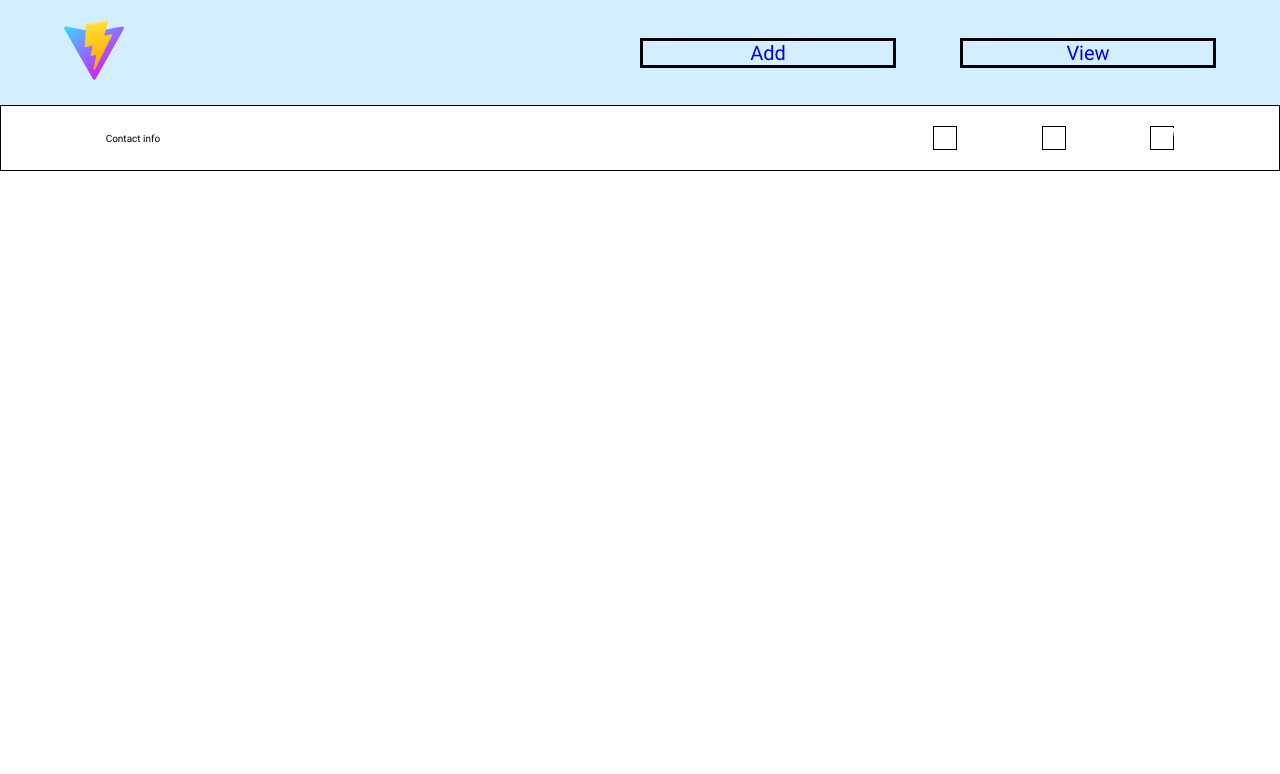
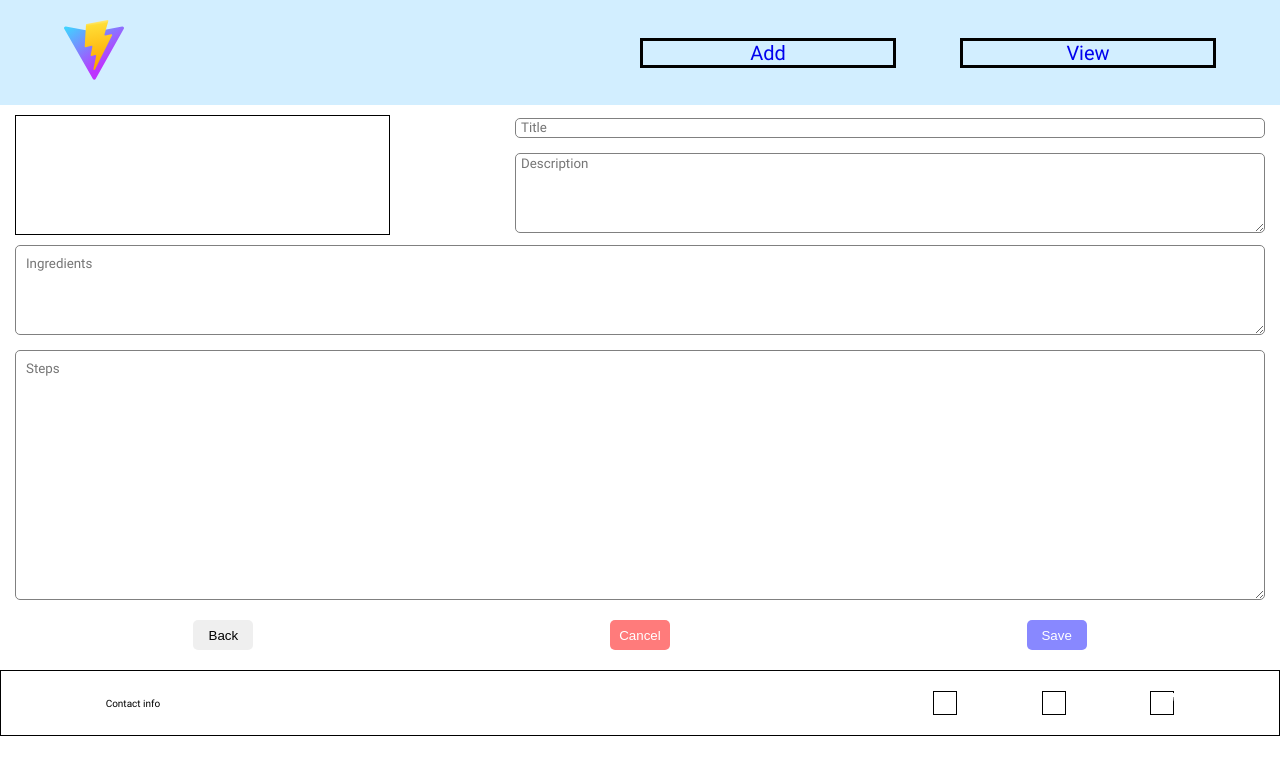
Before and after one commit to tanyakhemani/kitchen-konnect, a React (Vite) app: page /add in a window 1280 px wide. Shown: the top 774 px of the page. Built offline with nearby package versions, Linux system fonts and the light colour scheme.

Commit message:
add addRecipe component

```diff
--- a/src/App.jsx
+++ b/src/App.jsx
@@ -4,6 +4,7 @@ import Footer from './components/Footer/Footer'
 import Header from './components/Header/Header'
 import { BrowserRouter, Route, Routes } from 'react-router-dom'
 import Home from './pages/Home/Home'
+import AddRecipe from './pages/AddRecipe/AddRecipe'
 
 function App() {
   const [count, setCount] = useState(0)
@@ -14,6 +15,7 @@ function App() {
         <Header />
           <Routes>
             <Route path='/' element={<Home />} />
+            <Route path='/add' element={<AddRecipe />} />
           </Routes>
         <Footer />
       </BrowserRouter>
--- /dev/null
+++ b/src/components/RecipeDetails/RecipeDetails.jsx
@@ -0,0 +1,39 @@
+import { Link } from "react-router-dom";
+import "./RecipeDetails.scss";
+
+const RecipeDetails = () => {
+
+    return(
+        <>
+        <section className="addRecipe">
+            <div className="addRecipe__detailsBox">
+                <div className="addRecipe__imageBox">
+                    <img className="addRecipe__image" src="" alt="" />
+                </div>
+                <div className="addRecipe__details">
+                    <input className="addRecipe__title" type="text" placeholder="Title" />
+                    <textarea className="addRecipe__description" type="text" placeholder="Description" />
+                </div>
+            </div>
+            <div className="addRecipe__wrapper">
+                <textarea className="addRecipe__textarea ingredients" placeholder="Ingredients" />
+                <textarea className="addRecipe__textarea" placeholder="Steps" />
+            </div>
+            <div className="addRecipe__buttons">
+                <Link className="addRecipe__buttonBox" to={"/back"} >
+                    <button className="addRecipe__button">Back</button>
+                </Link>
+
+                <Link className="addRecipe__buttonBox" to={"/add"} >
+                    <button className="addRecipe__button cancelbtn">Cancel</button>
+                </Link>
+
+                <Link className="addRecipe__buttonBox" to={""}>
+                    <button className="addRecipe__button savebtn">Save</button>
+                </Link>
+            </div>
+        </section>
+        </>
+    )
+}
+export default RecipeDetails;
--- /dev/null
+++ b/src/components/RecipeDetails/RecipeDetails.scss
@@ -0,0 +1,89 @@
+@use "../../styles/partials/fonts" as *;
+@use "../../styles/partials/global" as *;
+@use "../../styles/partials/variables" as *;
+@use "../../styles/partials/mixins" as *;
+
+.addRecipe{
+    padding: 0 1.5rem;
+
+    &__detailsBox{
+        display: flex;
+        justify-content: space-between;
+        align-items: center;
+        padding: 1rem 0;
+    }
+
+    &__imageBox{
+        width:30%;
+        height: 12rem;
+        border: 1px solid black;
+    }
+
+    &__details{
+        display: flex;
+        flex-direction: column;
+        gap: 1.5rem;
+        width: 60%;
+        height: 100%;
+    }
+
+    &__title{
+        font-family: $font-regular;
+        height: 2rem;
+        padding-left: 0.5rem;
+        @include secondary-border;
+    }
+
+    &__description{
+        font-family: $font-regular;
+        height: 8rem;
+        padding-left: 0.5rem;
+        @include secondary-border;
+    }
+
+    &__wrapper{
+        display: flex;
+        flex-direction: column;
+        gap: 1.5rem;
+    }
+
+    &__textarea{
+        font-family: $font-regular;
+        width: 100%;
+        height: 25rem;
+        padding: 1rem;
+        @include secondary-border;
+    }
+
+    &__buttons{
+        padding: 2rem 0;
+        display: flex;
+        justify-content: space-around;
+        width: 100%;
+    }
+
+    &__button{
+        height: 3rem;
+        width: 6rem;
+        border-radius: 0.5rem;
+        border: unset;
+        cursor: pointer;
+
+        &:hover{
+            background-color: lightgray;
+        }
+    }
+
+    .ingredients{
+       height: 9rem;
+    }
+
+    .cancelbtn{
+      @include cancelbtn;
+    }
+
+    .savebtn{
+        @include savebtn;
+    }
+
+}
--- a/src/pages/AddRecipe/AddRecipe.jsx
+++ b/src/pages/AddRecipe/AddRecipe.jsx
@@ -0,0 +1,10 @@
+import RecipeDetails from "../../components/RecipeDetails/RecipeDetails";
+
+const AddRecipe = () => {
+    return(
+        <>
+            <RecipeDetails />
+        </>
+    )
+}
+export default AddRecipe;
--- a/src/styles/partials/_mixins.scss
+++ b/src/styles/partials/_mixins.scss
@@ -11,3 +11,26 @@
         @content;
     }
 }
+
+@mixin secondary-border{
+    border-radius: 0.5rem;
+    border: 1px solid grey;
+}
+
+@mixin cancelbtn{
+    background-color: rgb(255, 123, 123);
+    color: white;
+
+    &:hover{
+        background-color: red;
+    }
+}
+
+@mixin savebtn{
+    background-color: rgb(136, 136, 255);
+    color: white;
+
+    &:hover{
+        background-color: blue;
+    }
+}
```
